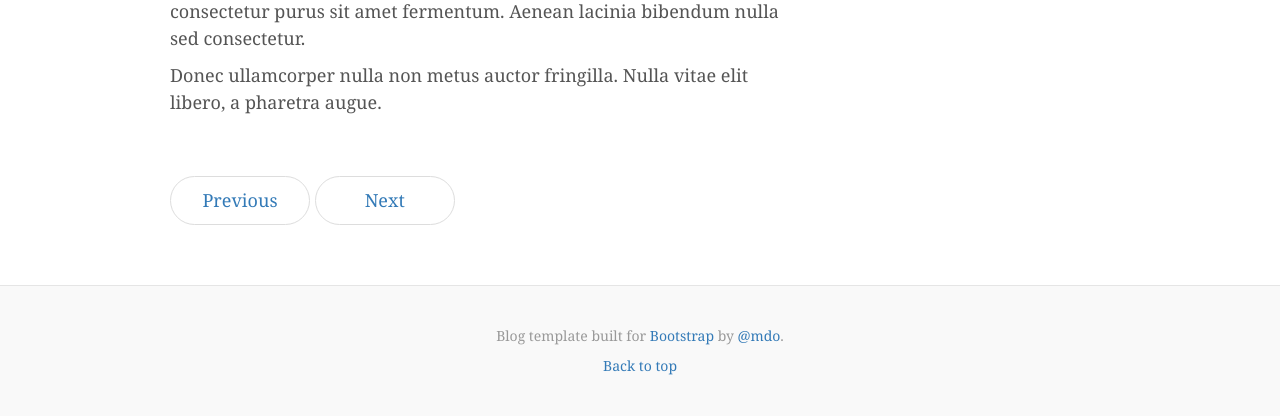
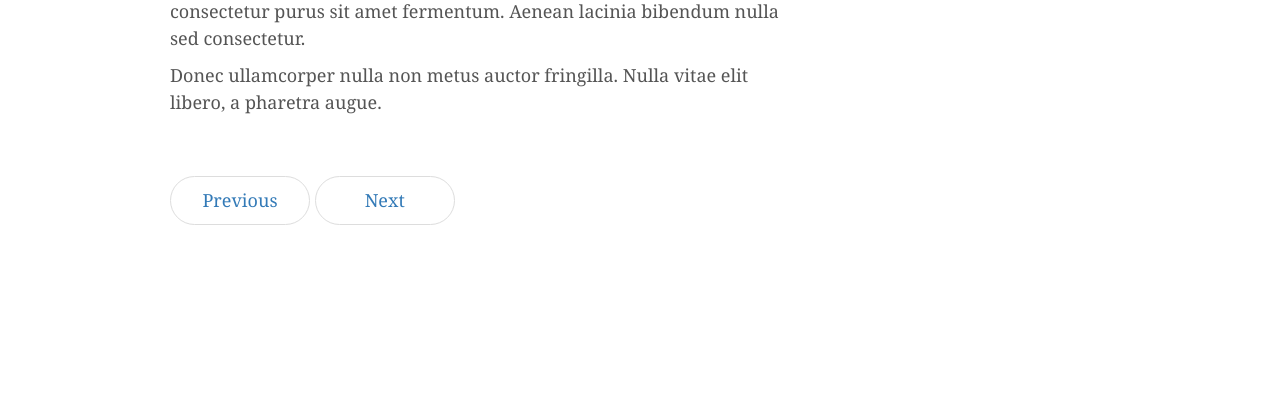
Before and after one commit to BrianNW/dynamic-blog, a PHP site: page / in a window 1280 px wide. Shown: the part 2847-3263 px from the top of the page. After the commit the page ends 3072 px from the top, so only its background shows below. Run offline with PHP 8.4, Linux system fonts and the light colour scheme; some libraries are stand-ins or nearby versions.

Commit message:
removed footer code from index.html

```diff
--- a/index.php
+++ b/index.php
@@ -131,18 +131,3 @@
      </div><!-- /.row -->
 
    </div><!-- /.container -->
-
-   <footer class="blog-footer">
-     <p>Blog template built for <a href="http://getbootstrap.com">Bootstrap</a> by <a href="https://twitter.com/mdo">@mdo</a>.</p>
-     <p>
-       <a href="#">Back to top</a>
-     </p>
-   </footer>
-
-   <!-- jQuery -->
-   <script src="//code.jquery.com/jquery-2.1.4.min.js"></script>
-
-   <!-- Bootstrap JS -->
-   <script src="//maxcdn.bootstrapcdn.com/bootstrap/3.3.5/js/bootstrap.min.js"></script>
-</body>
-</html>
```
Also changed, not shown: includes/footer.php (renamed from footer.php).
